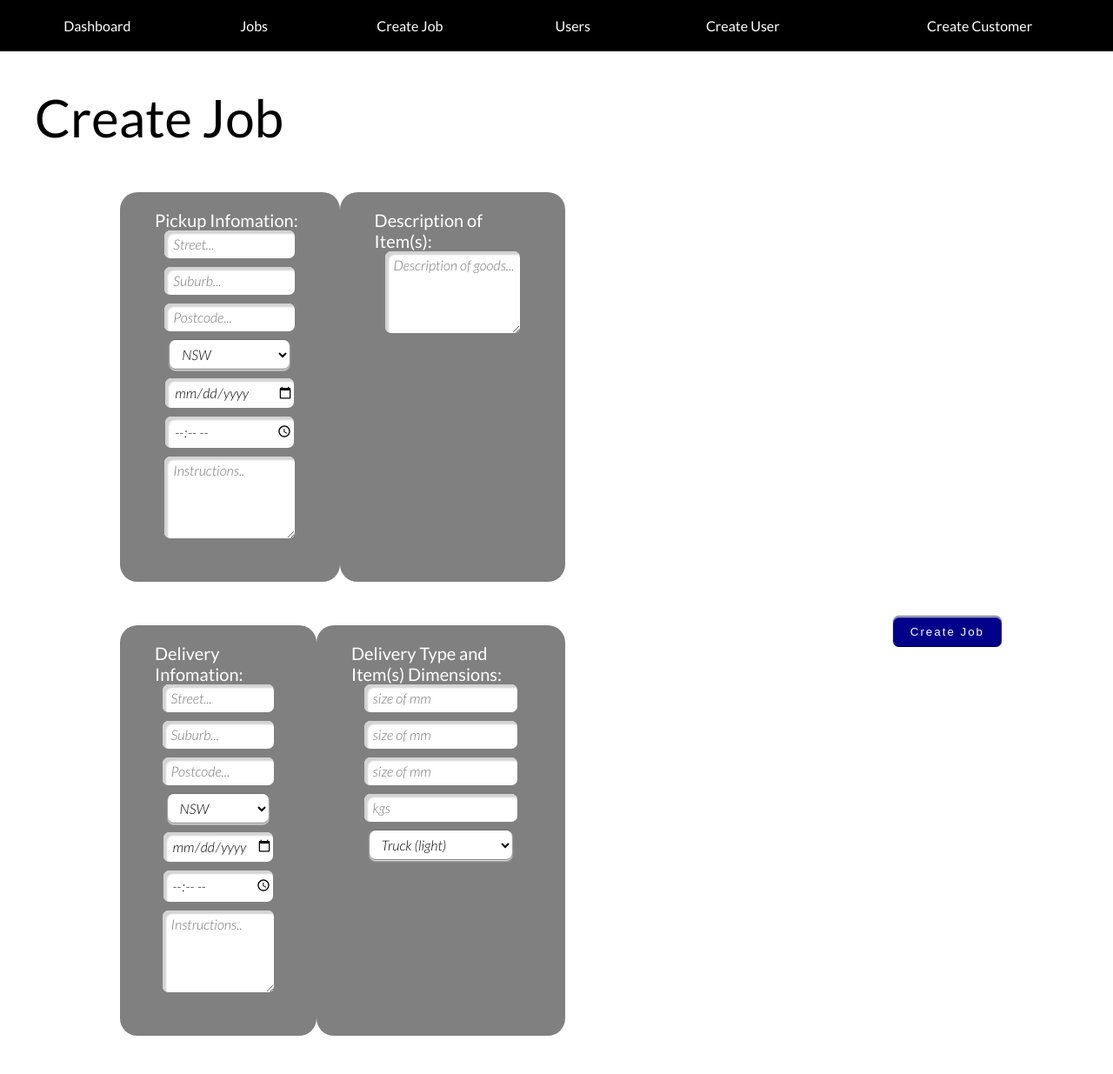
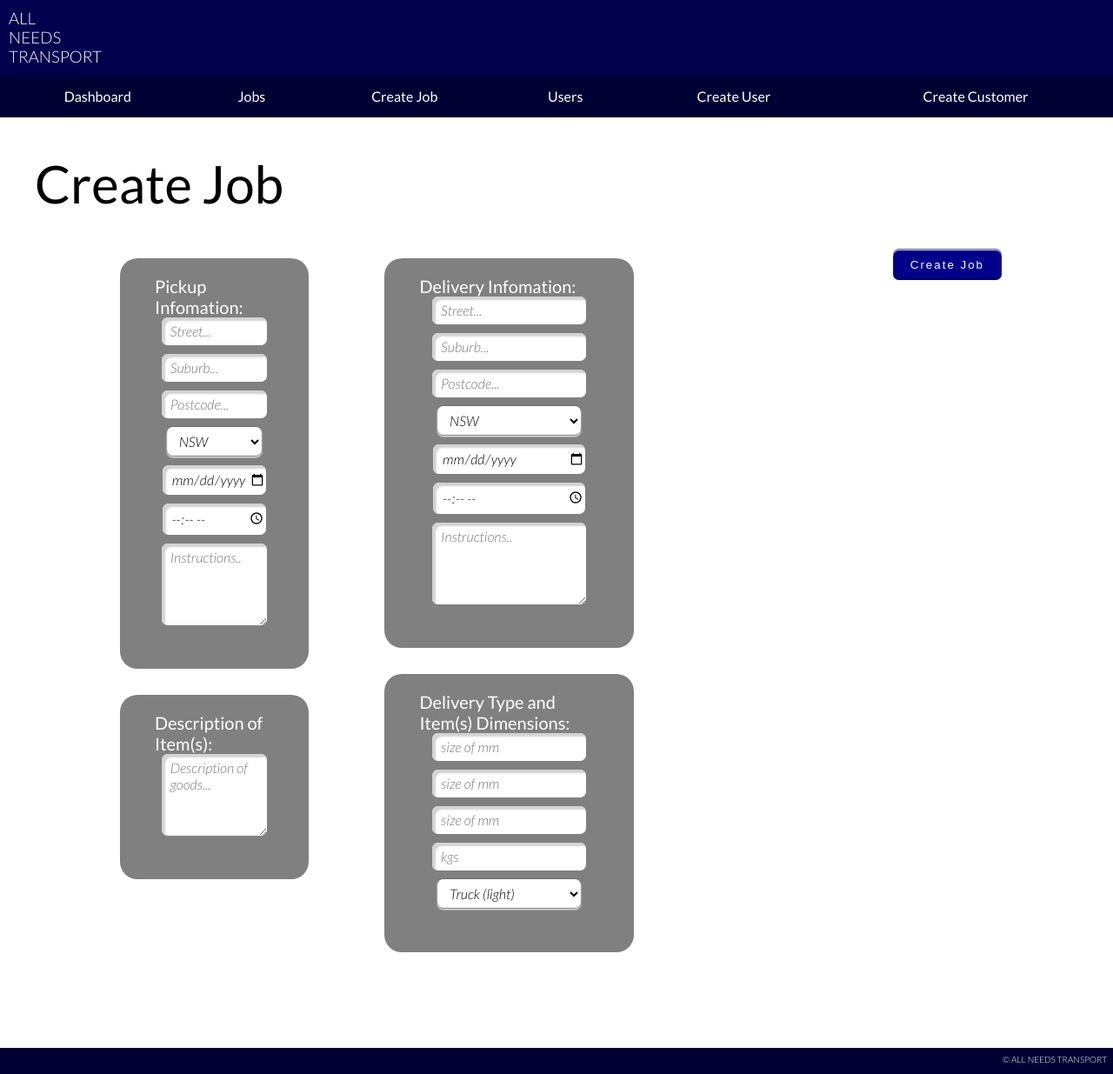
Before and after one commit to CFA-CJJ-GroupProject/CFA-Term3-NodeProject, a React (Create React App) app in the folder react-web/: page /createjob in a window 1280 px wide. Shown: the whole page at 87% size. Built offline with nearby package versions, Linux system fonts and the light colour scheme.

Commit message:
Adding components and trial styling

```diff
--- a/react-web/src/App.js
+++ b/react-web/src/App.js
@@ -11,8 +11,9 @@ import JobCard from './pages/JobCard'
 import CreateUserPage from './pages/CreateUserPage'
 import UsersPage from './pages/UsersPage'
 import CreateCustomerPage from './pages/CreateCustomerPage'
-import PrimaryNav from './components/PrimaryNav'
+import Header from './components/Header'
 import HomePage from './pages/HomePage'
+import Footer from './components/Footer'
 
 
 class App extends Component {
@@ -31,7 +32,7 @@ class App extends Component {
     return (
       <Router>
         <main>
-        <PrimaryNav />
+        <Header />
           <Route exact path='/' render={
             () => (
               <HomePage/>
@@ -79,8 +80,10 @@ class App extends Component {
               <CreateCustomerPage/>
             )
           } />
+          <Footer/>
 
         </main>
+
       </Router>
     )
   }
--- /dev/null
+++ b/react-web/src/components/Footer.js
@@ -0,0 +1,9 @@
+import React from 'react'
+
+export default ({
+}) => (
+
+    <footer>
+      	<p>&copy; ALL NEEDS TRANSPORT</p>
+    </footer>
+)
--- /dev/null
+++ b/react-web/src/components/Header.js
@@ -0,0 +1,12 @@
+import React from 'react'
+import Top from './Top'
+import PrimaryNav from './PrimaryNav'
+
+
+export default ({
+}) => (
+  <div>
+  <Top />
+  <PrimaryNav />
+  </div>
+)
--- /dev/null
+++ b/react-web/src/components/Top.js
@@ -0,0 +1,18 @@
+import React from 'react'
+
+export default ({
+}) => (
+
+  <div className='company-name'>
+    <h3>ALL<br />
+        NEEDS<br />
+        TRANSPORT</h3>
+  </div>
+
+  /* <div className='logging'>
+    <p>Log out</p>
+    <h2>Logged in as:</h2>
+    <p>USER</p>
+  </div> */
+
+)
--- a/react-web/src/style.css
+++ b/react-web/src/style.css
@@ -4,8 +4,20 @@ body {
   font-family: 'Lato', sans-serif;
   margin: 0px;
 }
+div .company-name {
+  background-color: #00004d;
+  margin: 0px;
+}
+.company-name h3 {
+  margin: 0px;
+  font-weight: 300;
+  padding: 10px;
+  color: white;
+
+}
 nav {
-  background-color: black;
+  background-color: #000033;
+  margin: 0px;
 }
 nav ul {
   padding: 0px;
@@ -19,7 +31,7 @@ nav ul li {
   display: inline-block;
   display: table-cell;
   text-align: center;
-  padding: 20px;
+  padding: 15px;
 
 }
 nav ul li a {
@@ -32,6 +44,19 @@ nav ul li a:active {
 nav ul li a:hover {
   text-decoration: underline;
 }
+footer {
+  margin-top: 70px;
+  margin-bottom: 0px;
+  background-color: #000033;
+  height: 30px;
+}
+footer p {
+  text-align: right;
+  font-size: 10px;
+  color: white;
+  padding: 7px;
+  font-weight: lighter;
+}
 h1 {
   font-size: 60px;
   /*color:white;*/
@@ -39,9 +64,6 @@ h1 {
   margin: 40px;
 }
 h2 {
-
-}
-h3 {
 
 }
 label {
@@ -106,15 +128,17 @@ button[type=submit]:hover {
 .pickup, .delivery, .description, .product-info {
   background-color: grey;
   padding: 40px;
+  width: 50%;
   padding-top: 20px;
   border-radius: 20px;
   margin-bottom: 30px;
 
 }
 div .cj-right, .cj-left {
-  width: 50%;
   padding: 10px;
-  display: inline-flex;
+  margin-right: 10px;
+
+    display: inline-block;
   vertical-align: top;
 }
 .cj-button {
```
